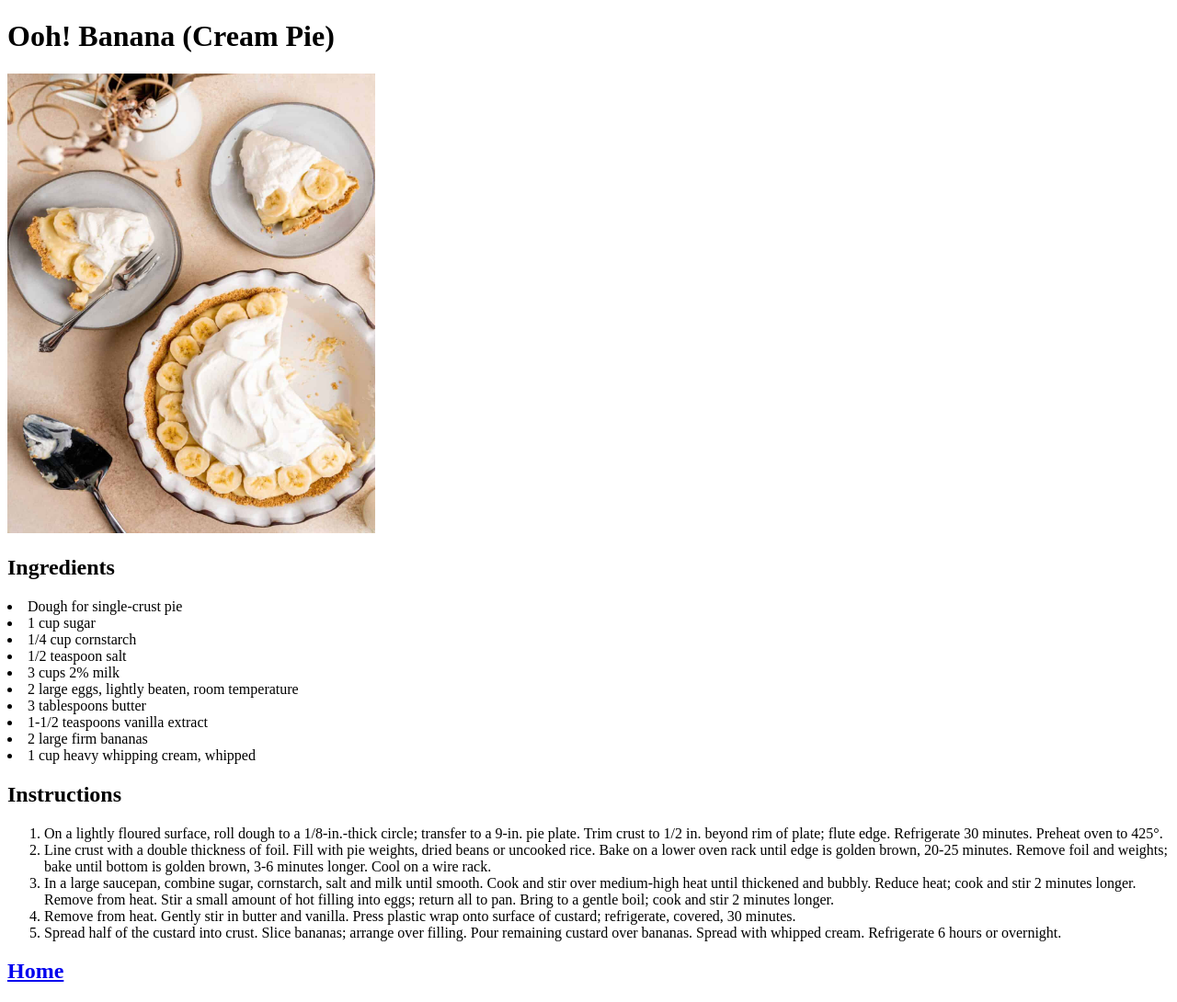
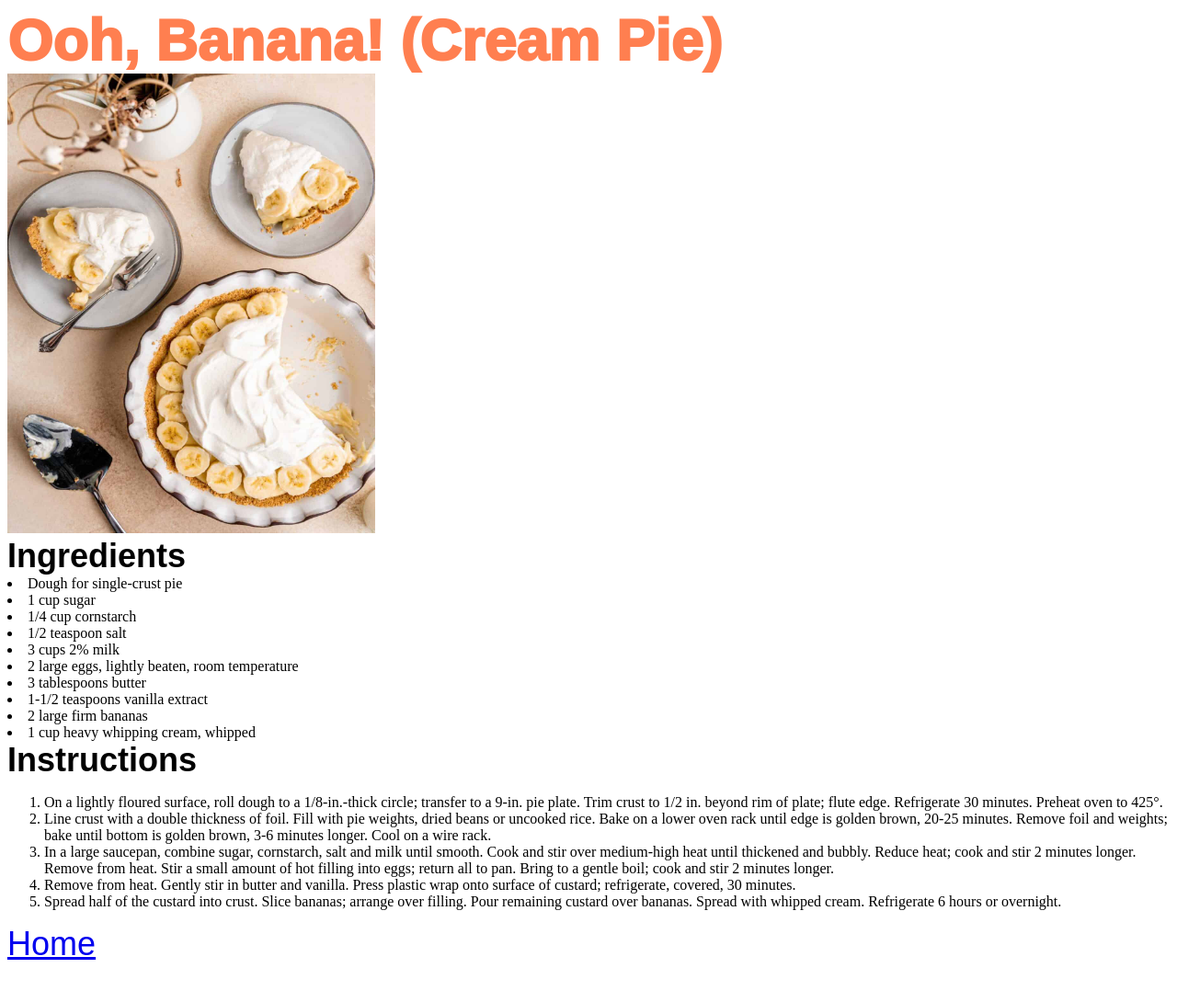
Before and after one commit to Sabot4bby/odin-recipes, a plain HTML site: page recipes/banana-cream-pie.html in a window 1280 px wide. Shown: the whole page at 92% size. After the commit the page ends 1056 px from the top, so only its background shows below. Drawn offline with Linux system fonts and the light colour scheme.

Commit message:
Add subtitle styles

```diff
--- a/recipes/banana-cream-pie.html
+++ b/recipes/banana-cream-pie.html
@@ -5,16 +5,17 @@
     <meta http-equiv="X-UA-Compatible" content="IE=edge" />
     <meta name="viewport" content="width=device-width, initial-scale=1.0" />
     <title>Ooh! Banana (Cream Pie)</title>
+    <link rel="stylesheet" href="../styles.css" />
   </head>
   <body>
-    <h1>Ooh! Banana (Cream Pie)</h1>
+    <div id="title">Ooh, Banana! (Cream Pie)</div>
     <img
       src="../images/banana-cream-pie.jpg"
       alt="Picture of Tastiest and Best Pie"
       width="400"
       height="500"
     />
-    <h2>Ingredients</h2>
+    <div id="subtitle">Ingredients</div>
     <li>Dough for single-crust pie</li>
     <li>1 cup sugar</li>
     <li>1/4 cup cornstarch</li>
@@ -25,7 +26,7 @@
     <li>1-1/2 teaspoons vanilla extract</li>
     <li>2 large firm bananas</li>
     <li>1 cup heavy whipping cream, whipped</li>
-    <h2>Instructions</h2>
+    <div id="subtitle">Instructions</div>
     <ol>
       <li>
         On a lightly floured surface, roll dough to a 1/8-in.-thick circle;
@@ -55,6 +56,8 @@
         Refrigerate 6 hours or overnight.
       </li>
     </ol>
-    <h2><a href="../index.html">Home</a></h2>
+    <div class="link">
+      <a href="../index.html">Home</a>
+    </div>
   </body>
 </html>
--- a/styles.css
+++ b/styles.css
@@ -3,6 +3,12 @@
     font-family: Arial, Helvetica, sans-serif;
     color: coral;
     font-weight: 1000;
+}
+
+#subtitle {
+    font-size: 36px;
+    font-family: Arial, Helvetica, sans-serif;
+    font-weight: 700;
 }
 
 .description {
```
Also changed, not shown: recipes/curry.html (+7 -5 lines), recipes/lefse.html (+7 -4 lines).
